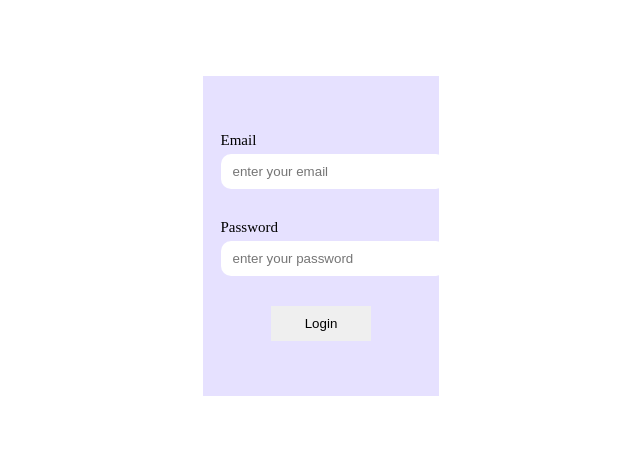
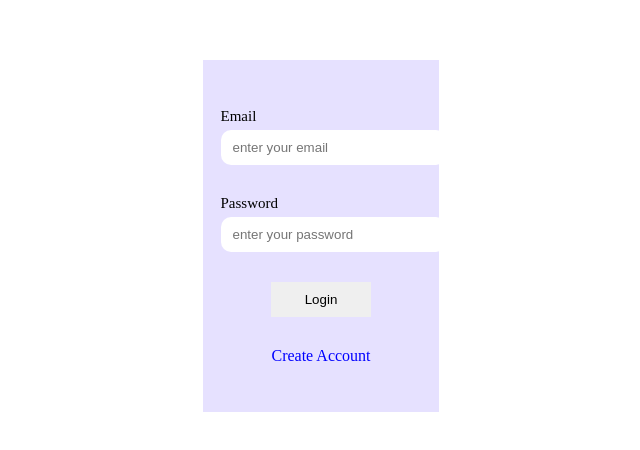
Before and after one commit to Noman-Nom/University-Course-Projects-, a React (Vite) app in the folder auth/: page / in a window 1280 px wide. Shown: the part 164-614 px from the top of the page, without its empty margins (269-909 px from the left). Built offline with nearby package versions, Linux system fonts and the light colour scheme.

Commit message:
login page front end completed

```diff
--- a/auth/src/Login/Login.jsx
+++ b/auth/src/Login/Login.jsx
@@ -19,7 +19,14 @@ const Login = () => {
                 </div>
 
                 <button>Login</button>
+
+                <div>
+                <p>Create Account</p>
+                </div>
+
             </form>
+
+
         </div>
     </div>
   )
--- a/auth/src/Login/Login.scss
+++ b/auth/src/Login/Login.scss
@@ -14,7 +14,7 @@
         // border: 1px solid blue;
 
         width:20%;
-        height: 40%;
+        height: 44%;
         background:#E6E1FF ;
 
 
@@ -53,6 +53,11 @@
                         border: 0;
                         cursor: pointer;
                     }
+
+                    p{
+                        cursor: pointer;
+                        color: blue;
+                    }
         }
     }
 }
```
